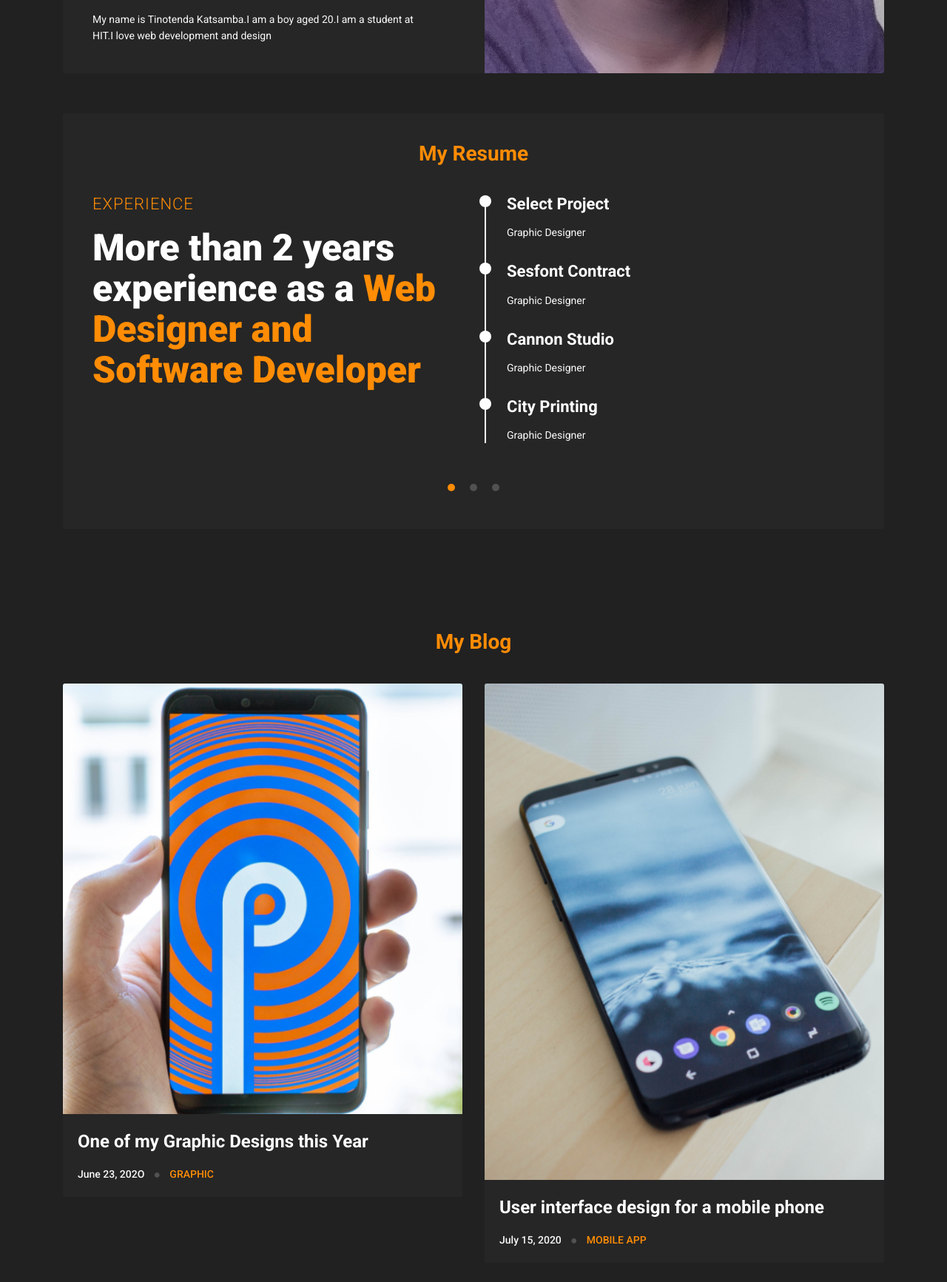
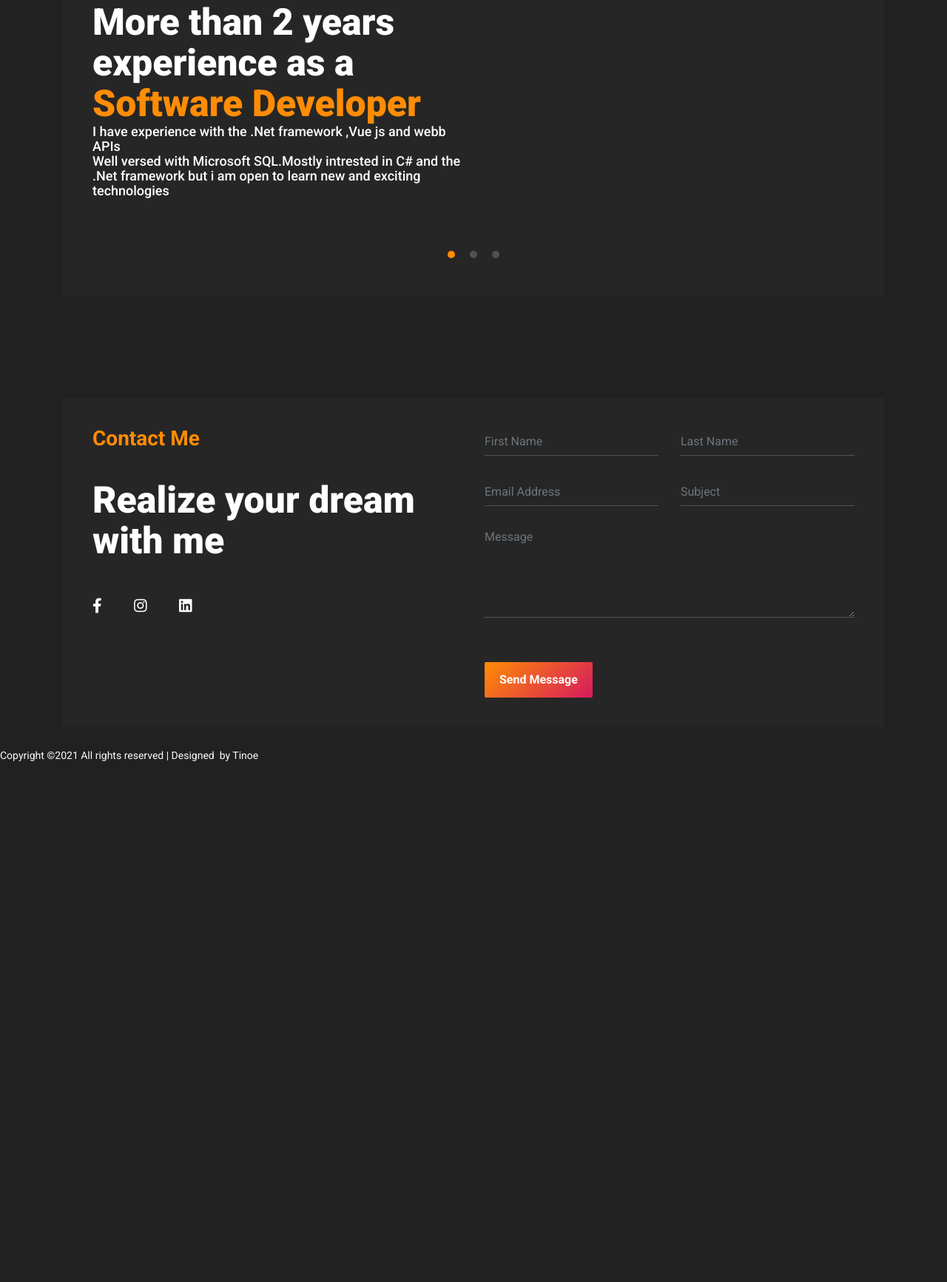
Before and after one commit to tinokats/website, a plain HTML site: page index.html in a window 1280 px wide. Shown: the part 887-2620 px from the top of the page at 74% size. After the commit the page ends 1935 px from the top, so only its background shows below. Drawn offline with Linux system fonts and the light colour scheme.

Commit message:
Add files via upload

```diff
--- a/index.html
+++ b/index.html
@@ -36,14 +36,15 @@
             <nav class="navbar navbar-expand-lg navbar-dark">
 
                 <!-- navbar brand or logo -->
-                <a href="#" class="navbar-brand">
-                    <h2>Tkats</h2>
-                </a>
+
                 <!-- end navbar brand or logo -->
 
                 <button class="navbar-toggler" type="button" data-toggle="collapse" data-target="#navbarTogglerDemo" aria-controls="navbarTogglerDemo" aria-expanded="false" aria-label="Toggle navigation">
                     <span class="navbar-toggler-icon"></span>
                 </button>
+                <a href="#" class="navbar-brand">
+                    <h2>Tinotenda Katsamba</h2>
+                </a>
 
                 <div id="navbarTogglerDemo" class="collapse navbar-collapse">
                     <ul class="navbar-nav ml-auto">
@@ -56,10 +57,8 @@
                         <li class="nav-item">
                             <a href="#resume" class="nav-link">Resume</a>
                         </li>
-                        >
-                        <li class="nav-item">
-                            <a href="#blog" class="nav-link">Blog</a>
-                        </li>
+
+
                         <li class="nav-item">
                             <a href="#contact" class="nav-link">Contact</a>
                         </li>
@@ -76,14 +75,14 @@
                     <div class="row justify-content-center">
                         <div class="col-md-8 col-sm-12 col-xs-12">
                             <div class="intro-caption">
-                                <span>I am Tinotenda Katsamba</span>
+                                <span></span>
                                 <h2>Software Developer & Web Designer</h2>
                                 <button class="button">Contact Me</button>
                             </div>
                         </div>
                         <div class="col-md-4 col-sm-12 col-xs-12">
                             <div class="intro-image">
-                                <img src="images/about.jpg" alt="">
+                                <img src="images/replacement.jpeg" alt="">
                             </div>
                         </div>
                     </div>
@@ -106,8 +105,8 @@
                                 <h3>About Me</h3>
                             </div>
                             <div class="content">
-                                <h2>I am a Graphic Designer</h2>
-                                <p>My name is Tinotenda Katsamba.I am a boy aged 20.I am a student at HIT.I love web development and design</p>
+                                <h2>I am a Software Developer</h2>
+                                <p>My name is Tinotenda Katsamba.I am a student at the Harare Institute of Technology(HIT) </br>I love programing and building systems that reach client satisfaction. I am a huge fan of football</p>
                             </div>
                         </div>
                     </div>
@@ -135,32 +134,14 @@
                                 <div class="content-left">
                                     <div class="title-resume">
                                         <h3>Experience</h3>
-                                        <h2>More than 2 years experience as a <span> Web Designer and Software Developer</span></h2>
+                                        <h2>More than 2 years experience as a <span>  Software Developer </span></h2>
+                                        <h4>I have experience with the .Net framework ,Vue js and webb APIs</br>
+                                            Well versed with Microsoft SQL.Mostly intrested in C# and the .Net framework but i am open to learn new and exciting technologies</h4>
+                                        <p></p>
                                     </div>
                                 </div>
                             </div>
-                            <div class="col-md-6 col-sm-12 col-xs-12">
-                                <div class="content-right">
-                                    <ul class="timeline">
-                                        <li>
-                                            <h4>Select Project</h4>
-                                            <span>Graphic Designer</span>
-                                        </li>
-                                        <li>
-                                            <h4>Sesfont Contract</h4>
-                                            <span>Graphic Designer</span>
-                                        </li>
-                                        <li>
-                                            <h4>Cannon Studio</h4>
-                                            <span>Graphic Designer</span>
-                                        </li>
-                                        <li>
-                                            <h4>City Printing</h4>
-                                            <span>Graphic Designer </span>
-                                        </li>
-                                    </ul>
-                                </div>
-                            </div>
+                           >
                         </div>
                         <!-- end my experience -->
                     </div>
@@ -187,8 +168,8 @@
                                             <span>2012</span>
                                         </li>
                                         <li>
-                                            <h4>National University</h4>
-                                            <span>2020</span>
+                                            <h4>Harare Institute of Technology</h4>
+                                            <span>2019 till now</span>
                                         </li>
                                     </ul>
                                 </div>
@@ -274,7 +255,7 @@
                                                         <ul class="pro-skill">
                                                             <li>
                                                                 <div class="skill-title">
-                                                                    <span>Graphic Design</span>
+                                                                    <span>ASP.Net Core MVC</span>
                                                                 </div>
                                                                 <div class="progress">
                                                                     <div class="progress-bar" role="progressbar" aria-valuenow="98" aria-valuemin="0" aria-valuemax="100" style="width: 98%"></div>
@@ -298,7 +279,7 @@
                                                             </li>
                                                             <li>
                                                                 <div class="skill-title">
-                                                                    <span>PHP</span>
+                                                                    <span>Web APIs</span>
                                                                 </div>
                                                                 <div class="progress">
                                                                     <div class="progress-bar" role="progressbar" aria-valuenow="75" aria-valuemin="0" aria-valuemax="100" style="width: 75%"></div>
@@ -306,7 +287,7 @@
                                                             </li>
                                                             <li>
                                                                 <div class="skill-title">
-                                                                    <span>Photography</span>
+                                                                    <span>Vue js</span>
                                                                 </div>
                                                                 <div class="progress">
                                                                     <div class="progress-bar" role="progressbar" aria-valuenow="70" aria-valuemin="0" aria-valuemax="100" style="width: 70%"></div>
@@ -358,44 +339,6 @@
     </div>
     <!-- end portfolio -->
 
-    <!-- blog -->
-    <div id="blog" class="blog segments">
-        <div class="container">
-            <div class="section-title">
-                <h3>My Blog</h3>
-            </div>
-            <div class="row">
-                <div class="col-md-6">
-                    <div class="content">
-                        <div class="image">
-                            <img src="images/2.png" alt="">
-                        </div>
-                        <div class="blog-title">
-                            <h4><a href="#">One of my Graphic Designs this Year</a></h4>
-                            <div class="date">
-                                June 23, 202O <i class="fas fa-circle"></i> <a href="#"><span>GRAPHIC</span></a>
-                            </div>
-                        </div>
-                    </div>
-                </div>
-                <div class="col-md-6">
-                    <div class="content no-mb">
-                        <div class="image">
-                            <img src="images/1.png" alt="">
-                        </div>
-                        <div class="blog-title">
-                            <h4><a href="#">User interface design for a mobile phone</a></h4>
-                            <div class="date">
-                                July 15, 2020 <i class="fas fa-circle"></i> <a href="#"><span>MOBILE APP</span></a>
-                            </div>
-                        </div>
-                    </div>
-                </div>
-            </div>
-        </div>
-    </div>
-    <!-- end blog -->
-
     <!-- contact -->
     <div id="contact" class="contact segments">
         <div class="container">
@@ -410,23 +353,21 @@
                             <ul>
                                 <li>
 
-                                    <a href="#"><i class="fab fa-facebook-f"></i></a>
+                                    <a href="https://www.facebook.com/tinotenda.katsamba.7/" target="blank"><i class="fab fa-facebook-f"></i></a>
+                                </li>
+
+                                <li>
+                                    <a href="https://www.instagram.com/tkats9/" target="blank"><i class="fab fa-instagram"></i></a>
                                 </li>
                                 <li>
-                                    <a href="#"><i class="fab fa-twitter"></i></a>
-                                </li>
-                                <li>
-                                    <a href="#"><i class="fab fa-instagram"></i></a>
-                                </li>
-                                <li>
-                                    <a href="#"><i class="fab fa-twitter"></i></a>
+                                    <a href="https://www.linkedin.com/in/tinotenda-katsamba" target="blank"><i class="fab fa-linkedin"></i></a>
                                 </li>
                             </ul>
                         </div>
                     </div>
                     <div class="col-md-6 col-sm-12 col-xs-12">
                         <div class="content-right">
-                            <form action="#" class="contact-form" id="contact-form" method="post">
+                            <form action="URL" class="contact-form" id="contact-form" method="post">
                                 <div class="row">
                                     <div class="col">
                                         <div id="first-name-field">
```
